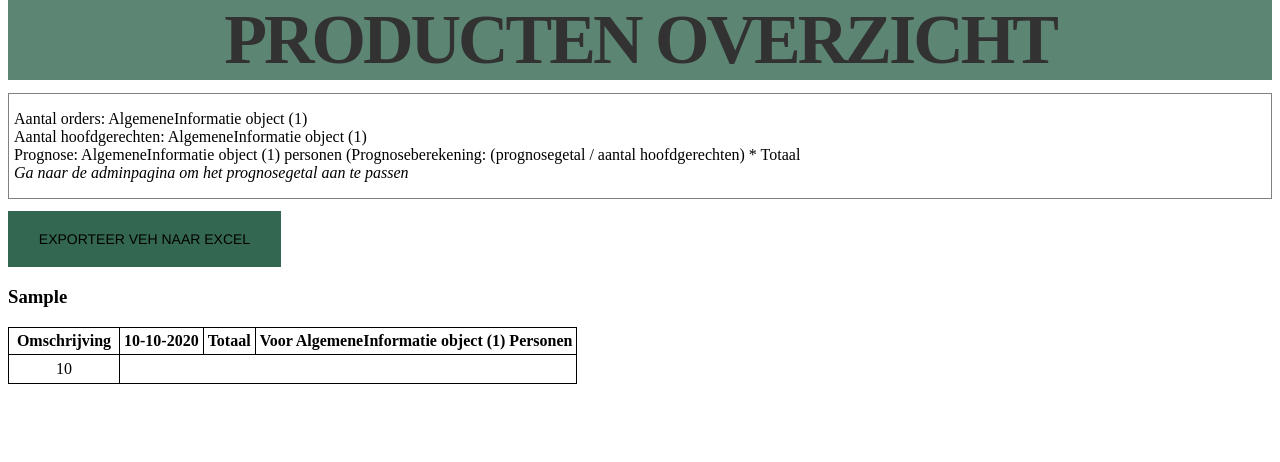
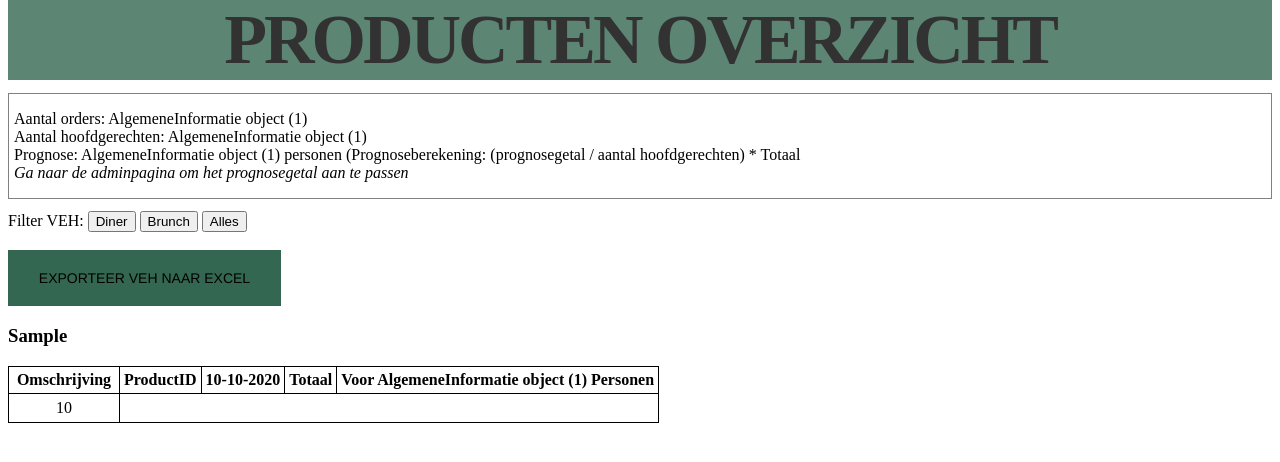
Before and after one commit to milovanpinxteren/HEFS_2.0, a Django app: template templates/veh.html in a window 1280 px wide. Shown: the part 54-516 px from the top of the page. Run offline with Django 4.2, Linux system fonts and the light colour scheme; tables that the repository leaves empty hold one stand-in row (values such as "Sample post"); the template is opened without the code that fills it: values that come from a table or form of the project are taken from there, most other values are stand-ins (such as "Sample title", 1, 10 or a date in 2020); some libraries are stand-ins or nearby versions.

Commit message:
end-of-day: veh filter

```diff
--- a/hefs/models.py
+++ b/hefs/models.py
@@ -193,3 +193,5 @@ class ApiUrls(models.Model):
     user_id = models.IntegerField(default=0)
     begindatum = models.DateField(null=True)
     organisatieIDs = ArrayField(models.IntegerField(default=0), blank=True, default=[])
+
+# class Customers(models.Model):
--- a/hefs/sql_commands.py
+++ b/hefs/sql_commands.py
@@ -4,7 +4,7 @@ class SqlCommands:
 
     def get_veh_command(self, dates, prognosefractie):
         make_veh_command = """
-        SELECT "hefs_productinfo"."omschrijving",
+        SELECT "hefs_productinfo"."omschrijving","productID",
         """
 
         for date in dates:
@@ -24,6 +24,6 @@ class SqlCommands:
                      LEFT OUTER JOIN "hefs_productinfo" ON ("hefs_pickitems"."product_id" = "hefs_productinfo"."productID")
                      INNER JOIN "hefs_pickorders" ON ("hefs_pickitems"."pick_order_id" = "hefs_pickorders"."id")
                      INNER JOIN "hefs_orders" ON ("hefs_pickorders"."order_id" = "hefs_orders"."id")
-            GROUP BY "hefs_productinfo"."omschrijving"
+            GROUP BY "hefs_productinfo"."omschrijving","productID"
         """
         return make_veh_command
--- a/templates/veh.html
+++ b/templates/veh.html
@@ -8,6 +8,7 @@
     <meta name="viewport" content="width=device-width, initial-scale=1, user-scalable=no"/>
     <link rel="stylesheet" type="text/css" href="{% static 'hefs/stylesheet.css' %}"/>
     <script type="text/javascript" src="https://unpkg.com/xlsx@0.15.1/dist/xlsx.full.min.js"></script>
+    <script src="https://ajax.googleapis.com/ajax/libs/jquery/3.6.4/jquery.min.js"></script>
 
     <script>
         function ExportToExcel(type, fn, dl) {
@@ -16,6 +17,33 @@
             return dl ?
                 XLSX.write(wb, {bookType: type, bookSST: true, type: 'base64'}) :
                 XLSX.writeFile(wb, fn || ('overzicht-VEH.' + (type || 'xlsx')));
+        }
+    </script>
+    <script>
+        function filterVEH(type) {
+            table = document.getElementById("vehTable");
+            tr = table.getElementsByTagName("tr");
+            console.log("loop")
+            for (i = 1; i < tr.length; i++) {
+                $(tr[i]).show()
+                let tdElem = tr[i].getElementsByTagName("td")[1]
+                let gang = tdElem.innerText[0]
+                if (type === "diner") {
+                    if (gang === "3") {
+                        $(tr[i]).hide()
+                    } else if (gang !== "3") {
+                        $(tr[i]).show()
+                    }
+                } else if (type === "brunch") {
+                    if (gang !== "3") {
+                        $(tr[i]).hide()
+                    } else if (gang === "3") {
+                        $(tr[i]).show()
+                    }
+                } else if (type === "all") {
+                    $(tr[i]).show()
+                }
+            }
         }
     </script>
 </head>
@@ -28,10 +56,18 @@
     <p>
         Aantal orders: {{ aantal_orders }} <br>
         Aantal hoofdgerechten: {{ aantal_hoofdgerechten }} <br>
-    Prognose: {{ prognosegetal }} personen (Prognoseberekening: (prognosegetal / aantal hoofdgerechten) * Totaal <br>
+        Prognose: {{ prognosegetal }} personen (Prognoseberekening: (prognosegetal / aantal hoofdgerechten) * Totaal
+        <br>
         <i>Ga naar de adminpagina om het prognosegetal aan te passen</i>
     </p>
 </div>
+<div>
+    Filter VEH:
+    <button onclick="filterVEH('diner')">Diner</button>
+    <button onclick="filterVEH('brunch')">Brunch</button>
+    <button onclick="filterVEH('all')">Alles</button>
+</div>
+<br>
 <button class="button-48" onclick="ExportToExcel('xlsx')">Exporteer VEH naar Excel</button>
 
 <p>
@@ -40,6 +76,7 @@
 <table id="vehTable">
     <thead class="table-head">
     <th class="table-heading">Omschrijving</th>
+    <th class="table-heading">ProductID</th>
     {% for column in column_headers %}
         <th class="table-heading">
             {{ column.0 | date:"d-m-Y" }}
```
Also changed, not shown: 1 other file. Lines whose indentation alone changed are shown as unchanged.
